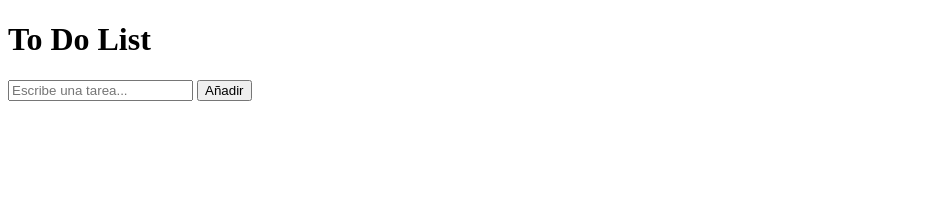
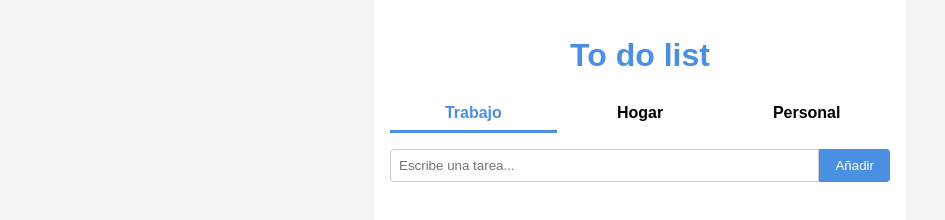
Before and after one commit to rayosnow/TDL-App, a plain HTML site: page index.html in a window 1280 px wide. Shown: the whole page, without its empty margins (0-945 px from the left). Drawn offline with Linux system fonts and the light colour scheme.

Commit message:
index.html

```diff
--- a/index.html
+++ b/index.html
@@ -3,40 +3,118 @@
 <head>
   <meta charset="UTF-8" />
   <meta name="viewport" content="width=device-width, initial-scale=1.0"/>
-  <title>Lista de Tareas</title>
-  <link rel="manifest" href="manifest.json" />
-  <link rel="apple-touch-icon" href="icon-192.png" />
-  <meta name="theme-color" content="#4a90e2" />
+  <title>To do list</title>
   <style>
-    /* (Mismo CSS bonito para móviles del mensaje anterior) */
-    /* ... puedes pegar el mismo bloque de estilos que ya tienes */
+    body {
+      font-family: sans-serif;
+      background: #f4f4f4;
+      margin: 0;
+      padding: 0;
+    }
+    .container {
+      max-width: 500px;
+      margin: auto;
+      padding: 1rem;
+      background: white;
+      min-height: 100vh;
+    }
+    h1 {
+      text-align: center;
+      color: #4a90e2;
+    }
+    .tabs {
+      display: flex;
+      justify-content: space-around;
+      margin-bottom: 1rem;
+    }
+    .tab {
+      flex: 1;
+      text-align: center;
+      padding: 0.5rem;
+      border-bottom: 3px solid transparent;
+      cursor: pointer;
+      font-weight: bold;
+    }
+    .tab.active {
+      border-bottom: 3px solid #4a90e2;
+      color: #4a90e2;
+    }
+    .input-group {
+      display: flex;
+      margin-bottom: 1rem;
+    }
+    .input-group input {
+      flex: 1;
+      padding: 0.5rem;
+      border: 1px solid #ccc;
+      border-radius: 4px 0 0 4px;
+    }
+    .input-group button {
+      padding: 0.5rem 1rem;
+      border: none;
+      background: #4a90e2;
+      color: white;
+      border-radius: 0 4px 4px 0;
+      cursor: pointer;
+    }
+    ul {
+      list-style: none;
+      padding: 0;
+    }
+    li {
+      padding: 0.5rem;
+      display: flex;
+      justify-content: space-between;
+      align-items: center;
+      border-bottom: 1px solid #eee;
+    }
+    li.hecha span {
+      text-decoration: line-through;
+      color: #aaa;
+    }
+    li button {
+      background: none;
+      border: none;
+      color: red;
+      font-size: 1.2rem;
+      cursor: pointer;
+    }
   </style>
 </head>
 <body>
   <div class="container">
-    <h1>To Do List</h1>
+    <h1>To do list</h1>
+
+    <div class="tabs">
+      <div class="tab active" onclick="cambiarCategoria('Trabajo')">Trabajo</div>
+      <div class="tab" onclick="cambiarCategoria('Hogar')">Hogar</div>
+      <div class="tab" onclick="cambiarCategoria('Personal')">Personal</div>
+    </div>
+
     <div class="input-group">
       <input type="text" id="nuevaTarea" placeholder="Escribe una tarea...">
       <button onclick="agregarTarea()">Añadir</button>
     </div>
+
     <ul id="listaTareas"></ul>
   </div>
 
   <script>
-    if ('serviceWorker' in navigator) {
-      navigator.serviceWorker.register('service-worker.js');
-    }
-
-    let tareas = JSON.parse(localStorage.getItem('tareas')) || [];
+    let categoriaActual = 'Trabajo';
+    let tareas = JSON.parse(localStorage.getItem('tareasPorCategoria')) || {
+      Trabajo: [],
+      Hogar: [],
+      Personal: []
+    };
 
     function guardarTareas() {
-      localStorage.setItem('tareas', JSON.stringify(tareas));
+      localStorage.setItem('tareasPorCategoria', JSON.stringify(tareas));
     }
 
     function renderizarTareas() {
       const lista = document.getElementById('listaTareas');
       lista.innerHTML = '';
-      tareas.forEach((tarea, index) => {
+      tareas[categoriaActual].forEach((tarea, index) => {
         const li = document.createElement('li');
         li.className = tarea.hecha ? 'hecha' : '';
         li.innerHTML = `
@@ -51,7 +129,7 @@
       const input = document.getElementById('nuevaTarea');
       const texto = input.value.trim();
       if (texto) {
-        tareas.push({ texto, hecha: false });
+        tareas[categoriaActual].push({ texto, hecha: false });
         input.value = '';
         guardarTareas();
         renderizarTareas();
@@ -59,17 +137,26 @@
     }
 
     function toggleTarea(index) {
-      tareas[index].hecha = !tareas[index].hecha;
+      tareas[categoriaActual][index].hecha = !tareas[categoriaActual][index].hecha;
       guardarTareas();
       renderizarTareas();
     }
 
     function eliminarTarea(index) {
-      tareas.splice(index, 1);
+      tareas[categoriaActual].splice(index, 1);
       guardarTareas();
       renderizarTareas();
     }
 
+    function cambiarCategoria(nueva) {
+      categoriaActual = nueva;
+      document.querySelectorAll('.tab').forEach(tab => {
+        tab.classList.toggle('active', tab.textContent === nueva);
+      });
+      renderizarTareas();
+    }
+
+    // Inicial
     renderizarTareas();
   </script>
 </body>
```
